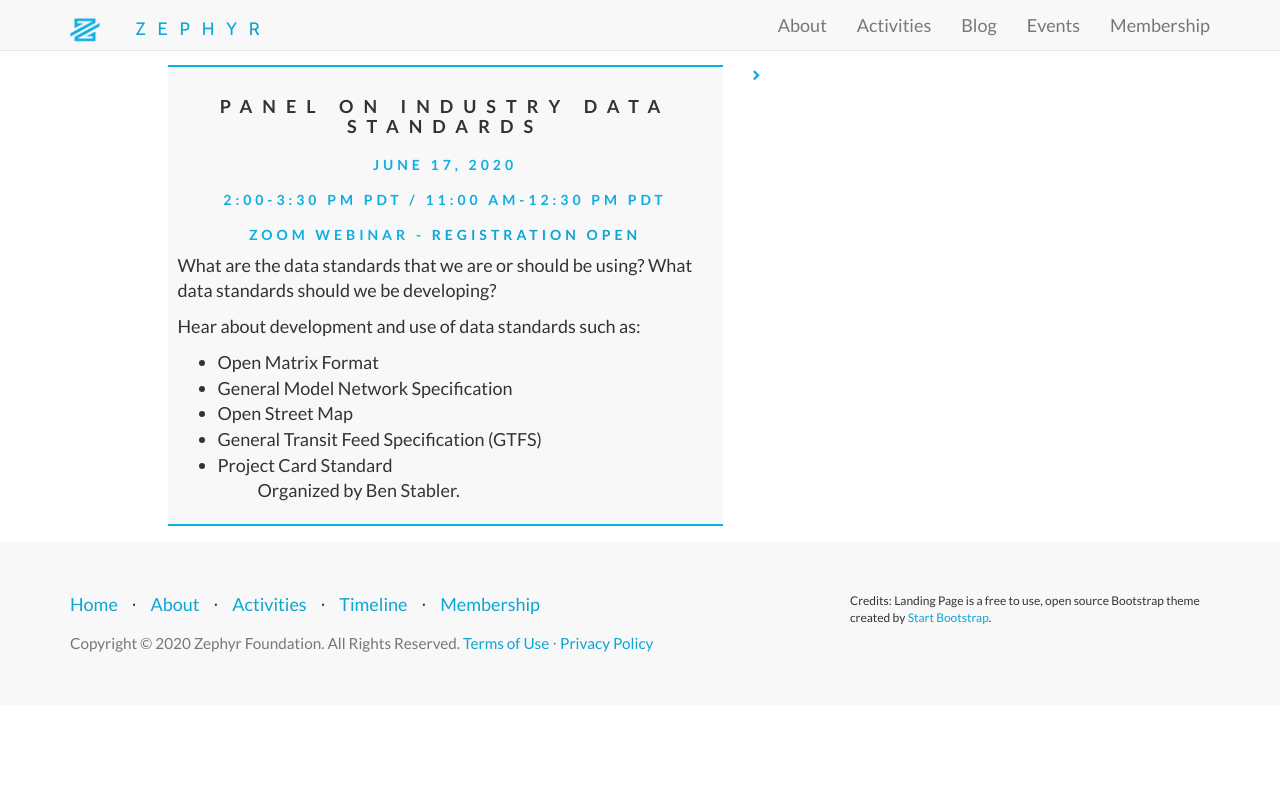
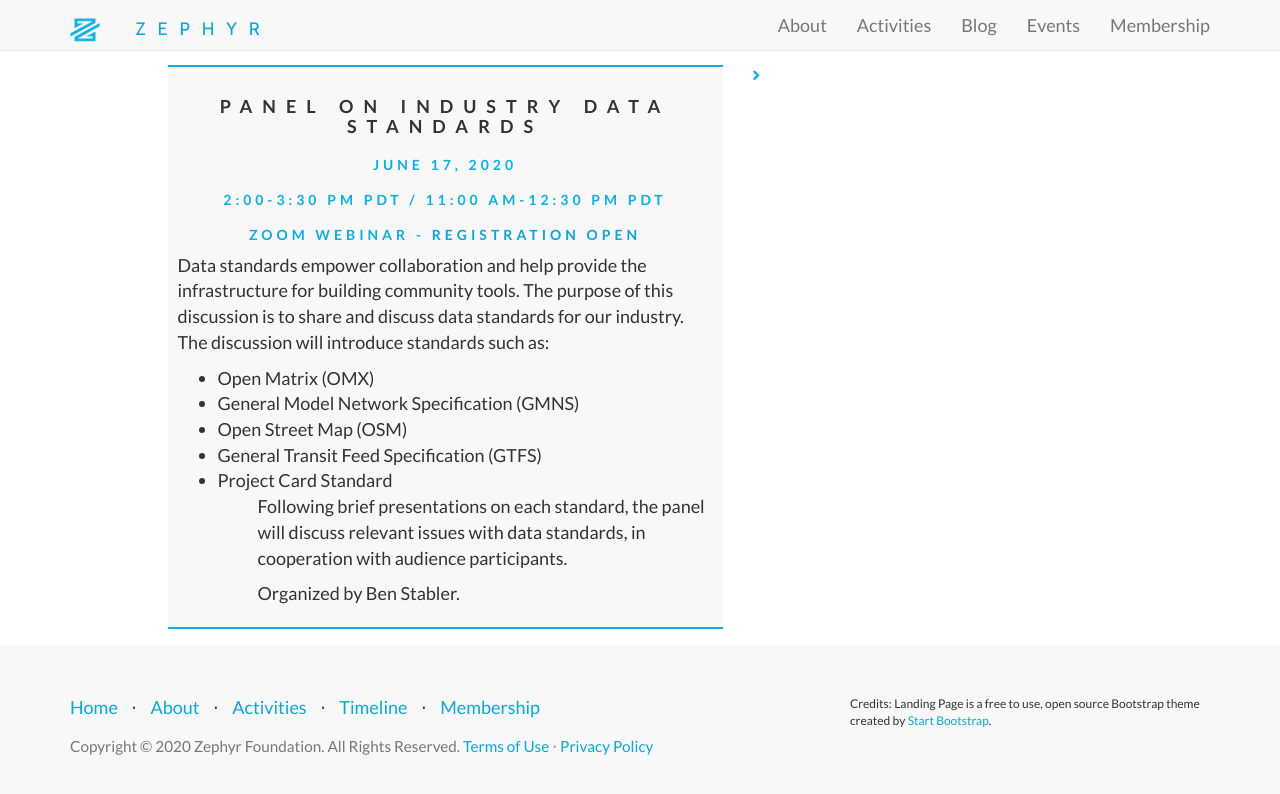
Before and after one commit to ZephyrTransport/zephyr-website, a Jekyll site: the page built from _events/2020-june-panel-data-standards.md, in a window 1280 px wide. Shown: the top 794 px of the page. Built offline with Jekyll 4.4.1, drawn with Linux system fonts in a browser that asks for light colours; nearby versions of some CDN libraries.

Commit message:
update data standards description

```diff
--- a/_events/2020-june-panel-data-standards.md
+++ b/_events/2020-june-panel-data-standards.md
@@ -8,15 +8,14 @@
 place: Zoom Webinar - <a href="https://zoom.us/webinar/register/2415899459915/WN_qZCYQ3qGQbGnK9iYMyWOYg">Registration Open</a>
 additional-msg:
 summary:  "
-What are the data standards that we are or should be using? What data standards should we be developing?
-<p> Hear about development and use of data standards such as:
+Data standards empower collaboration and help provide the infrastructure for building community tools.  The purpose of this discussion is to share and discuss data standards for our industry.  The discussion will introduce standards such as:
 <ul>
-<li>Open Matrix Format</li>
-<li>General Model Network Specification</li>
-<li>Open Street Map</li>
+<li>Open Matrix (OMX)</li>
+<li>General Model Network Specification (GMNS)</li>
+<li>Open Street Map (OSM)</li>
 <li>General Transit Feed Specification (GTFS)</li>
 <li>Project Card Standard</li><ul>
-
-Organized by Ben Stabler.
+<p>Following brief presentations on each standard, the panel will discuss relevant issues with data standards, in cooperation with audience participants.
+<p>Organized by Ben Stabler.
 "
 ---
```
